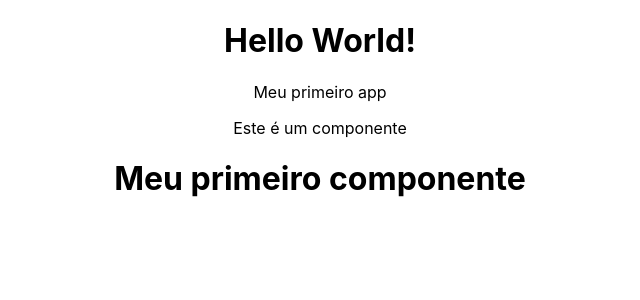
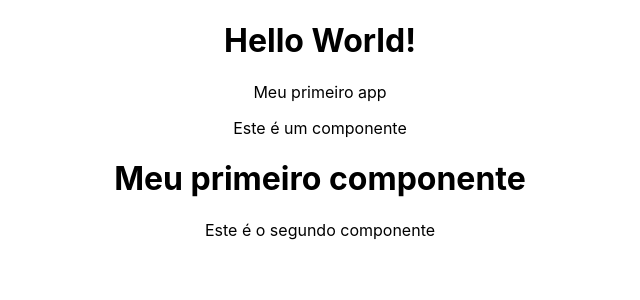
Before and after one commit to aefonso/projeto-react, a React (Create React App) app: page / in a window 1280 px wide. Shown: the top 300 px of the page, without its empty margins (320-960 px from the left). Built offline with nearby package versions, Linux system fonts and the light colour scheme.

Commit message:
feat: update

```diff
--- /dev/null
+++ b/src/components/Frase2.js
@@ -0,0 +1,9 @@
+function Frase2(){
+  return(
+    <div>
+      <p>Este é o segundo componente</p>
+    </div>
+  )
+}
+
+export default Frase2
--- a/src/components/HelloWorld.js
+++ b/src/components/HelloWorld.js
@@ -1,10 +1,12 @@
 import Frase from "./Frase"
+import Frase2 from "./Frase2"
 function HelloWorld() {
 
   return(
     <div>
       <Frase/>
       <h1>Meu primeiro componente</h1>
+      <Frase2/>
     </div>
   )
 }
```
